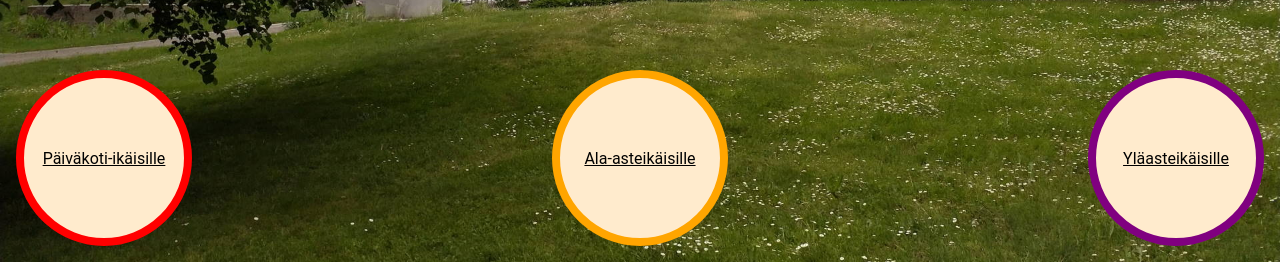
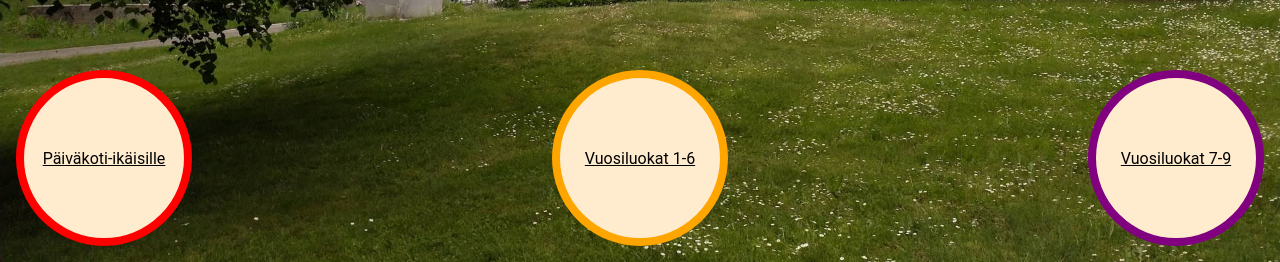
Before and after one commit to mtommila/lotta, a React (Create React App) app: page / in a window 1280 px wide. Shown: the part 538-800 px from the top of the page. Built offline with nearby package versions, Linux system fonts and the light colour scheme.

Commit message:
Fix labels, Swedish labels

```diff
--- a/src/translate.ts
+++ b/src/translate.ts
@@ -6,8 +6,8 @@ export const messages: any = {
     lottainfo_linktext: 'Lotta Svärd Säätiö',
     homepage_linktext: 'Alkuun',
     kindergarten_linktext: 'Päiväkoti-ikäisille',
-    lower_elementary_linktext: 'Ala-asteikäisille',
-    junior_highschool_linktext: 'Yläasteikäisille',
+    lower_elementary_linktext: 'Vuosiluokat 1-6',
+    junior_highschool_linktext: 'Vuosiluokat 7-9',
     suitcase: 'Matkalaukku',
     lotta: 'Lotta',
     harmonia: 'Harmonia-Hiiri',
@@ -27,26 +27,26 @@ export const messages: any = {
   },
   sv: {
     welcome_linktext: 'Välkommen',
-    lottainfo_linktext: 'Stiftelsen Lotta Svärd',
-    homepage_linktext: 'Till toppen',
-    kindergarten_linktext: 'För dagis',
-    lower_elementary_linktext: 'För barn i grundskolan',
-    junior_highschool_linktext: 'För gymnasieelever',
-    suitcase: 'Resväska',
+    lottainfo_linktext: 'Lotta Svärd Stiftelsen',
+    homepage_linktext: 'Till början',
+    kindergarten_linktext: 'För barn i dagisåldern',
+    lower_elementary_linktext: 'För årskurs 1-6',
+    junior_highschool_linktext: 'För årskurs 7-9',
+    suitcase: 'Kappsäck',
     lotta: 'Lotta',
-    harmonia: 'Harmony-mus',
-    oodi: 'Oodi-Orava',
-    introduction: 'Början på berättelsen',
-    ski_badge: 'Ski tecken',
-    bee_badge: 'Talk tecken',
-    bread_recipe: 'Knäckebrödrecept',
+    harmonia: 'Harmonia Mus',
+    oodi: 'Oodi Ekorre',
+    introduction: 'Berättelsens början',
+    ski_badge: 'Skidmärke',
+    bee_badge: 'Talkomärke',
+    bread_recipe: 'Knäckebrödsrecept',
     military_mail: 'Fältpost',
     letter: 'Brev',
     theatre_permit: 'Tillstånd för teaterövningar',
-    lotta_pin: 'Lotta karaktär',
+    lotta_pin: 'Lottamärket',
     code: '🄺 🄾 🄳',
     code_assignment: 'Koduppgift',
-    lotta_foundation: 'Stiftelsen Lotta Svärd',
+    lotta_foundation: 'Lotta Svärd Stiftelsen',
     return_linktext: 'Tillbaka',
   },
 };
```
